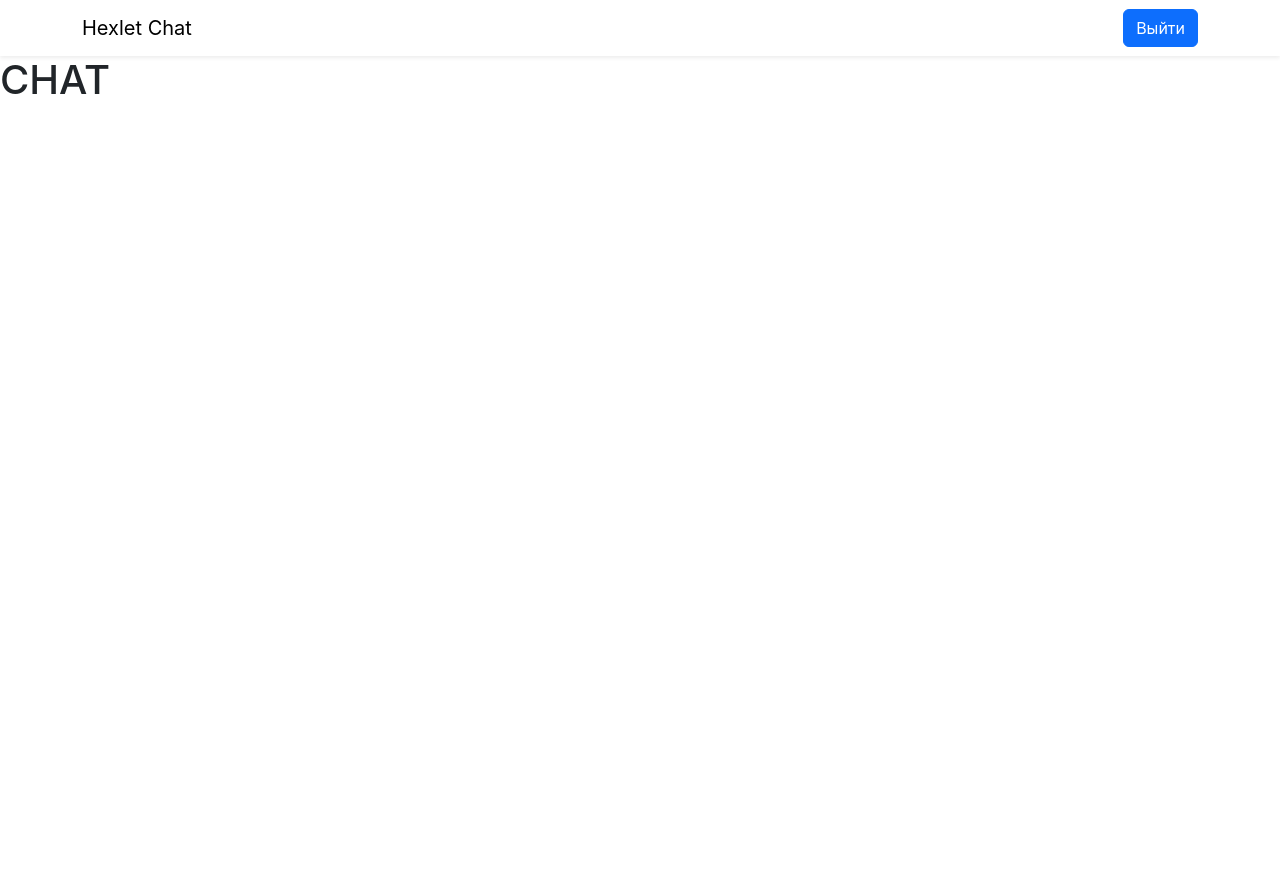
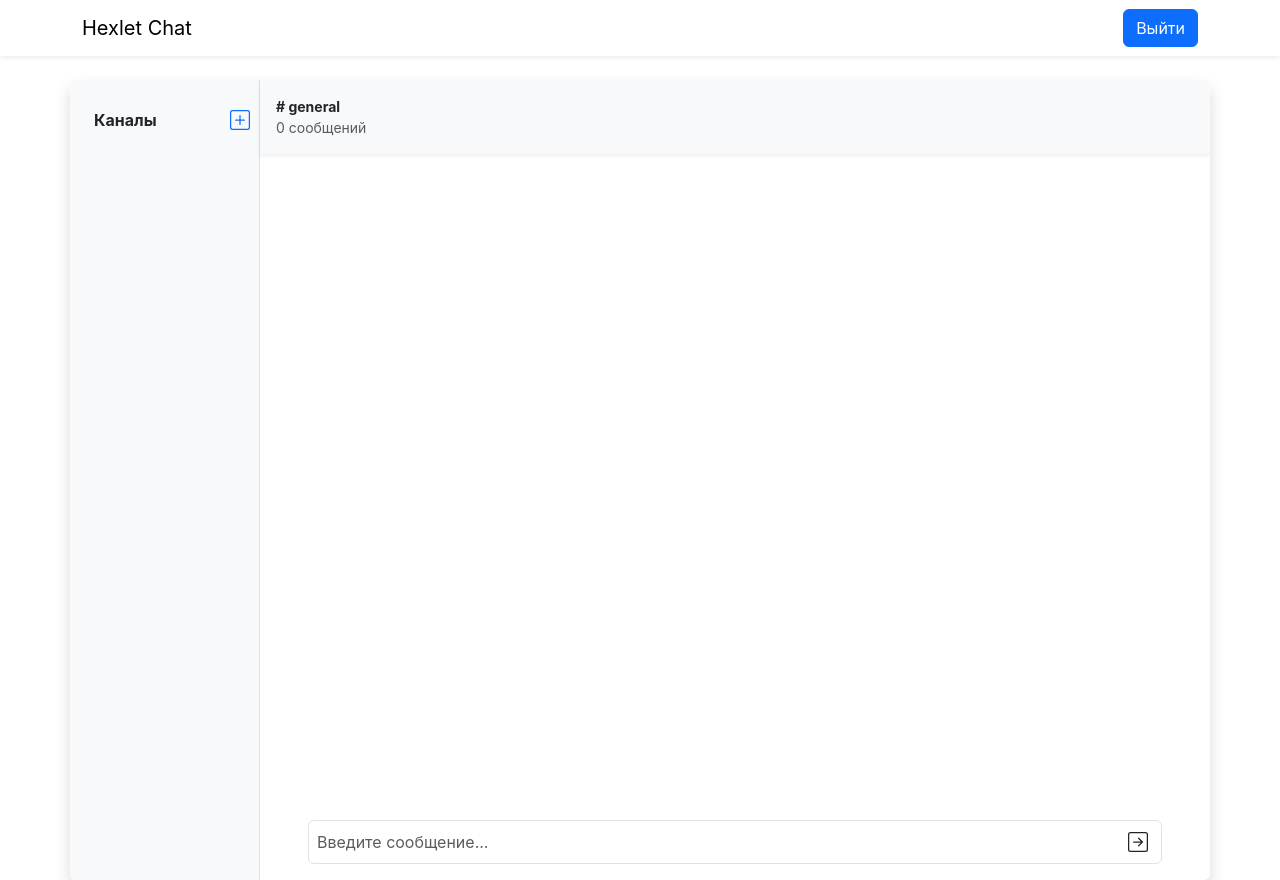
Before and after one commit to Onfire22/frontend-project-12, a React (Create React App) app in the folder frontend/: page / in a window 1280 px wide. Before the commit the page ends 800 px from the top, so only its background shows below. Built offline with nearby package versions, Linux system fonts and the light colour scheme; sample sign-in values are in the browser's storage.

Commit message:
added base chat page

```diff
--- a/frontend/src/pages/Chat.jsx
+++ b/frontend/src/pages/Chat.jsx
@@ -1,7 +1,43 @@
 const Chat = () => {
   return (
-    <div>
-      <h1>CHAT</h1>
+    <div className="container h-100 my-4 overflow-hidden rounded shadow">
+      <div className="row h-100 bg-white flex-md-row">
+        <div className="col-4 col-md-2 border-end px-0 bg-light flex-column h-100 d-flex">
+          <div className="d-flex mt-1 justify-content-between mb-2 ps-4 pe-2 p-4">
+            <b>Каналы</b>
+            <button className="p-0 text-primary btn btn-group-vertical" type="button">
+              <svg xmlns="http://www.w3.org/2000/svg" viewBox="0 0 16 16" width="20" height="20" fill="currentColor">
+                <path d="M14 1a1 1 0 0 1 1 1v12a1 1 0 0 1-1 1H2a1 1 0 0 1-1-1V2a1 1 0 0 1 1-1zM2 0a2 2 0 0 0-2 2v12a2 2 0 0 0 2 2h12a2 2 0 0 0 2-2V2a2 2 0 0 0-2-2z" />
+                <path d="M8 4a.5.5 0 0 1 .5.5v3h3a.5.5 0 0 1 0 1h-3v3a.5.5 0 0 1-1 0v-3h-3a.5.5 0 0 1 0-1h3v-3A.5.5 0 0 1 8 4" />
+              </svg>
+            </button>
+          </div>
+          {/* channels list */}
+        </div>
+        <div className="col p-0 h-100">
+          <div className="d-flex flex-column h-100">
+            <div className="bg-light mb-4 p-3 shadow-sm small">
+              <p className="m-0">
+                <b># general</b>
+              </p>
+              <span className="text-muted">0 сообщений</span>
+            </div>
+            {/* messages list */}
+            <div className="mt-auto px-5 py-3">
+              <form className="py-1 border rounded-2">
+                <div className="input-group has-validation">
+                  <input name="body" aria-label="Новое сообщение" placeholder="Введите сообщение..." className="border-0 p-0 ps-2 form-control" type="text" />
+                  <button type="submit" className="btn btn-group-vertical">
+                    <svg xmlns="http://www.w3.org/2000/svg" viewBox="0 0 16 16" width="20" height="20" fill="currentColor">
+                      <path fillRule="evenodd" d="M15 2a1 1 0 0 0-1-1H2a1 1 0 0 0-1 1v12a1 1 0 0 0 1 1h12a1 1 0 0 0 1-1zM0 2a2 2 0 0 1 2-2h12a2 2 0 0 1 2 2v12a2 2 0 0 1-2 2H2a2 2 0 0 1-2-2zm4.5 5.5a.5.5 0 0 0 0 1h5.793l-2.147 2.146a.5.5 0 0 0 .708.708l3-3a.5.5 0 0 0 0-.708l-3-3a.5.5 0 1 0-.708.708L10.293 7.5z" />
+                    </svg>
+                  </button>
+                </div>
+              </form>
+            </div>
+          </div>
+        </div>
+      </div>
     </div>
   );
 };
--- a/frontend/src/store/slices/authSlice.js
+++ b/frontend/src/store/slices/authSlice.js
@@ -11,7 +11,6 @@ const authSlice = createSlice({
   reducers: {
     logIn: (state, { payload }) => {
       const data = JSON.parse(localStorage.getItem('user'));
-      console.log(data);
       if (data) {
         state.username = data.username;
         state.token = data.token;
```
Also changed, not shown: frontend/.eslintrc.yml.
